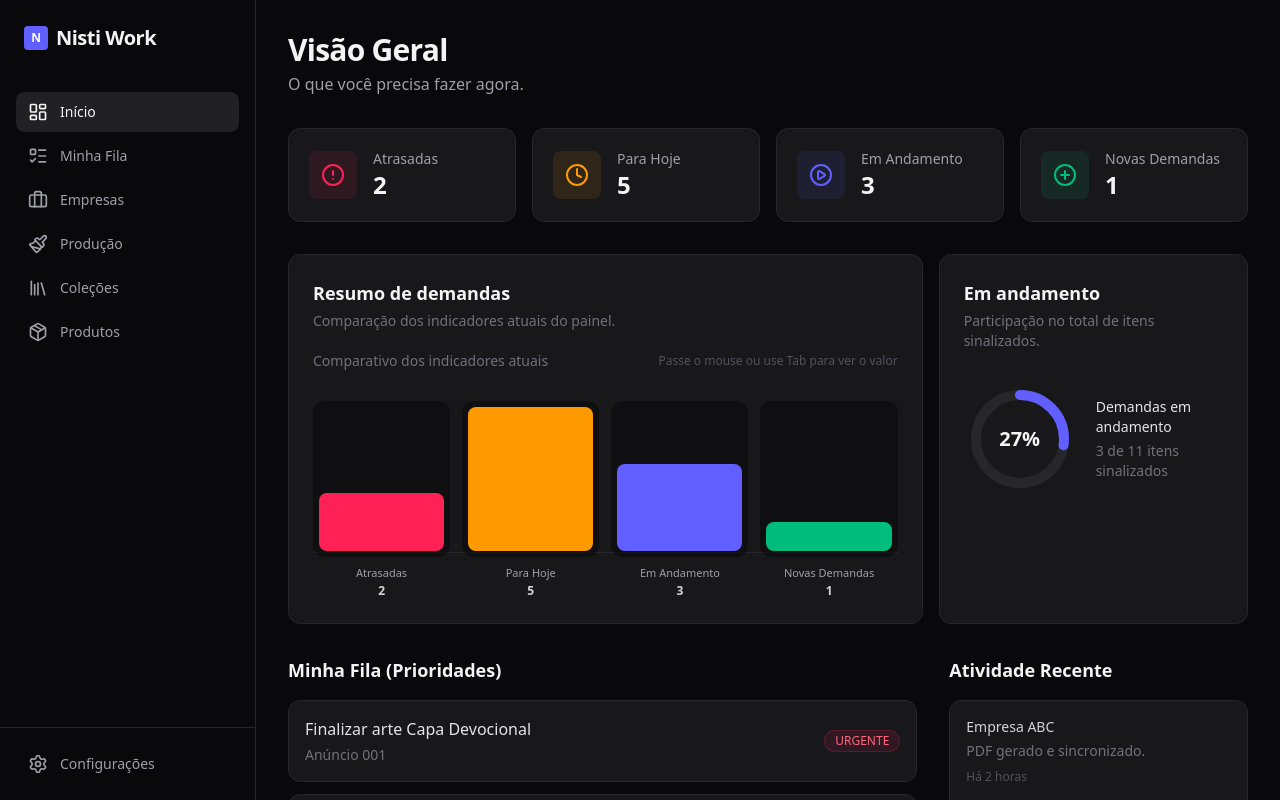
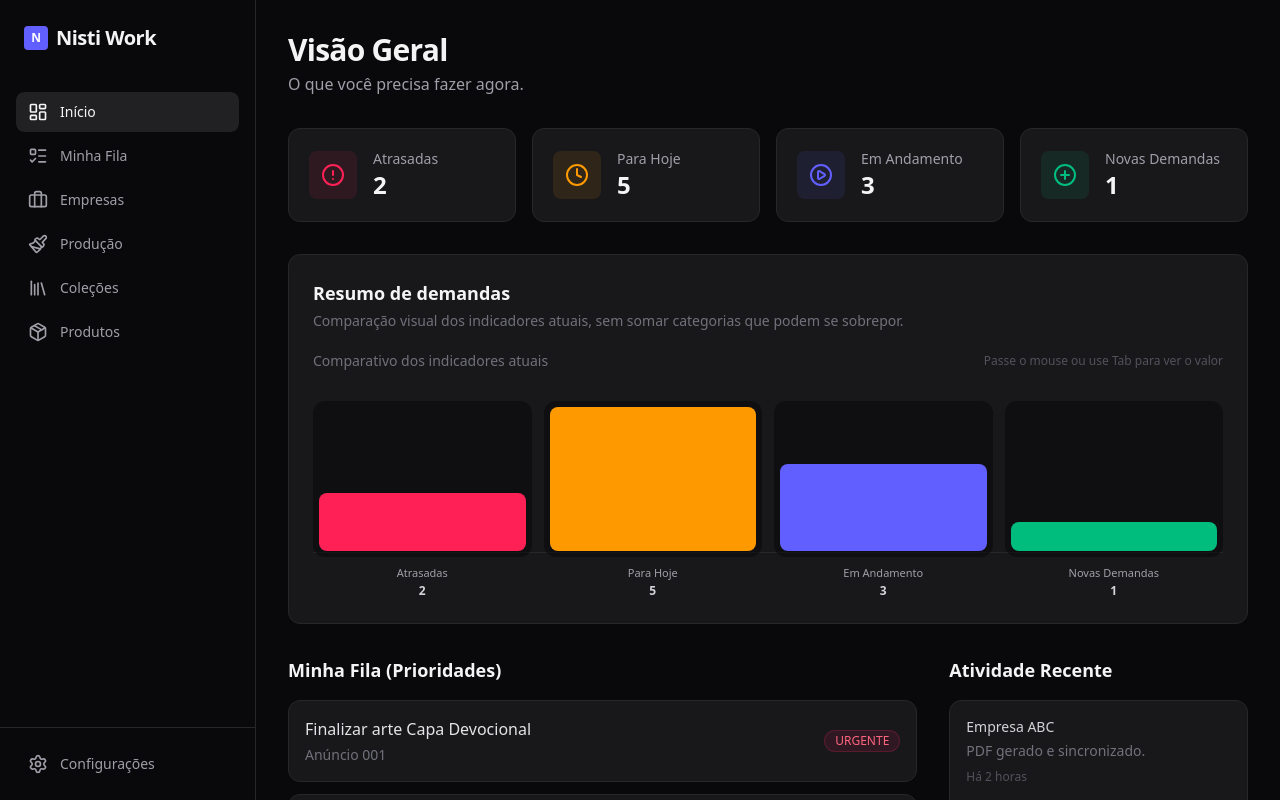
Before and after one commit to Lksntzz/NistiWork, a React (Vite) app: page /#/ in a window 1280 px wide. Built offline with nearby package versions, Linux system fonts and the light colour scheme.

Commit message:
fix: remove overlapping KPI total from dashboard

```diff
--- a/src/pages/Dashboard.tsx
+++ b/src/pages/Dashboard.tsx
@@ -2,7 +2,6 @@ import { Card, CardContent } from '@/components/ui/Card';
 import { Badge } from '@/components/ui/Badge';
 import { AnimatedNumber } from '@/components/ui/AnimatedNumber';
 import { MetricBarChart } from '@/components/dashboard/MetricBarChart';
-import { ProgressDonut } from '@/components/dashboard/ProgressDonut';
 import { Clock, AlertCircle, PlayCircle, PlusCircle } from 'lucide-react';
 import { motion, useReducedMotion } from 'motion/react';
 
@@ -77,9 +76,6 @@ export function Dashboard() {
     accentClass: metric.chartClass,
   }));
 
-  const totalSignaled = metrics.reduce((sum, metric) => sum + metric.value, 0);
-  const inProgress = metrics.find((metric) => metric.label === 'Em Andamento')?.value ?? 0;
-
   return (
     <motion.div
       className="space-y-8"
@@ -129,41 +125,18 @@ export function Dashboard() {
         })}
       </motion.div>
 
-      <motion.div
-        className="grid grid-cols-1 lg:grid-cols-3 gap-4"
-        variants={containerVariants}
-      >
-        <motion.div className="lg:col-span-2" variants={itemVariants}>
-          <Card className="h-full">
+      <motion.div variants={itemVariants}>
+        <Card>
           <CardContent className="p-6">
             <div className="mb-5">
               <h3 className="text-lg font-semibold text-zinc-100">Resumo de demandas</h3>
               <p className="mt-1 text-sm text-zinc-500">
-                  Comparação dos indicadores atuais do painel.
+                Comparação visual dos indicadores atuais, sem somar categorias que podem se sobrepor.
               </p>
             </div>
             <MetricBarChart data={chartData} />
           </CardContent>
         </Card>
-        </motion.div>
-
-        <motion.div variants={itemVariants}>
-          <Card className="h-full">
-            <CardContent className="p-6">
-              <div className="mb-8">
-                <h3 className="text-lg font-semibold text-zinc-100">Em andamento</h3>
-                <p className="mt-1 text-sm text-zinc-500">
-                  Participação no total de itens sinalizados.
-                </p>
-              </div>
-              <ProgressDonut
-                value={inProgress}
-                total={totalSignaled}
-                label="Demandas em andamento"
-              />
-            </CardContent>
-          </Card>
-        </motion.div>
       </motion.div>
 
       <motion.div
```
Lines whose indentation alone changed are shown as unchanged.
